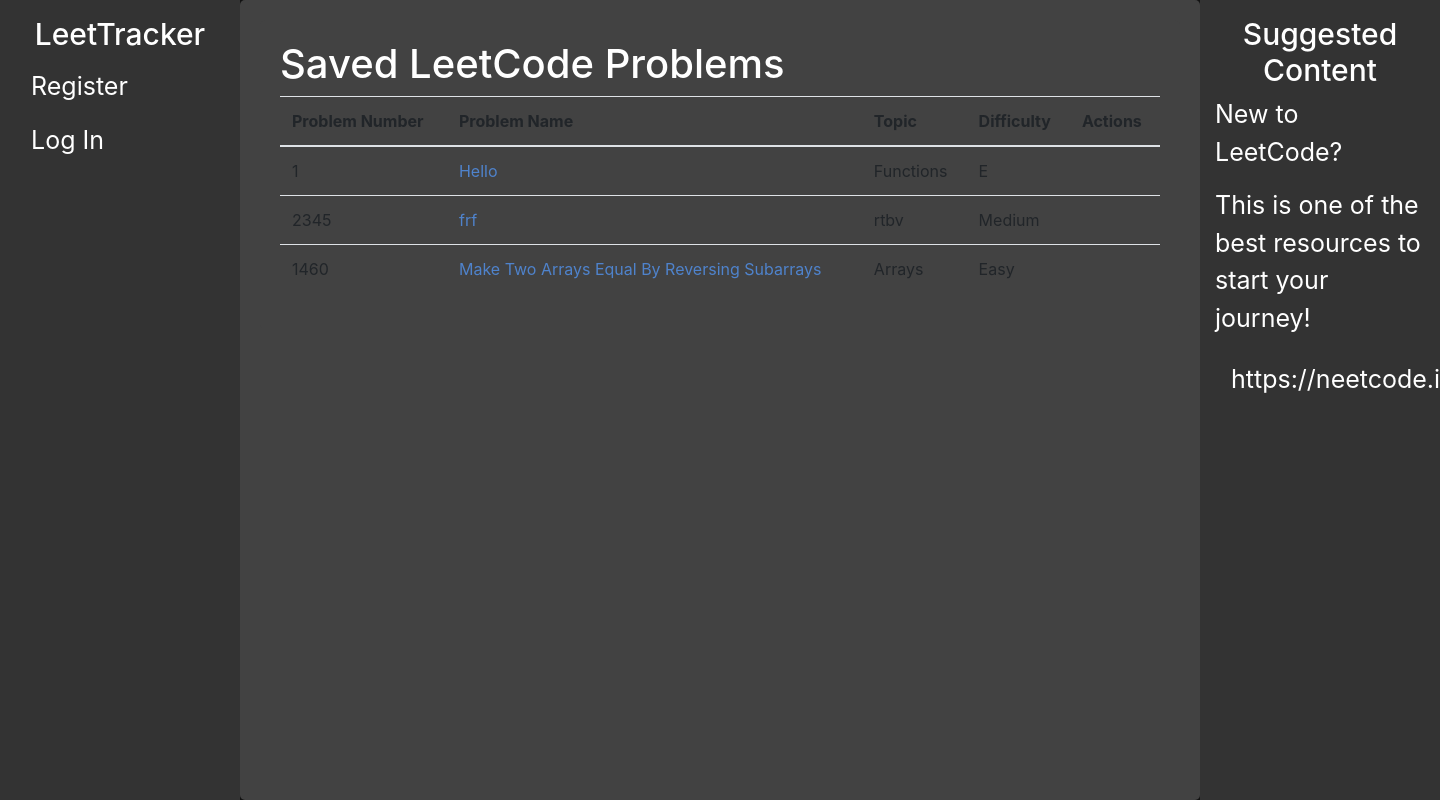
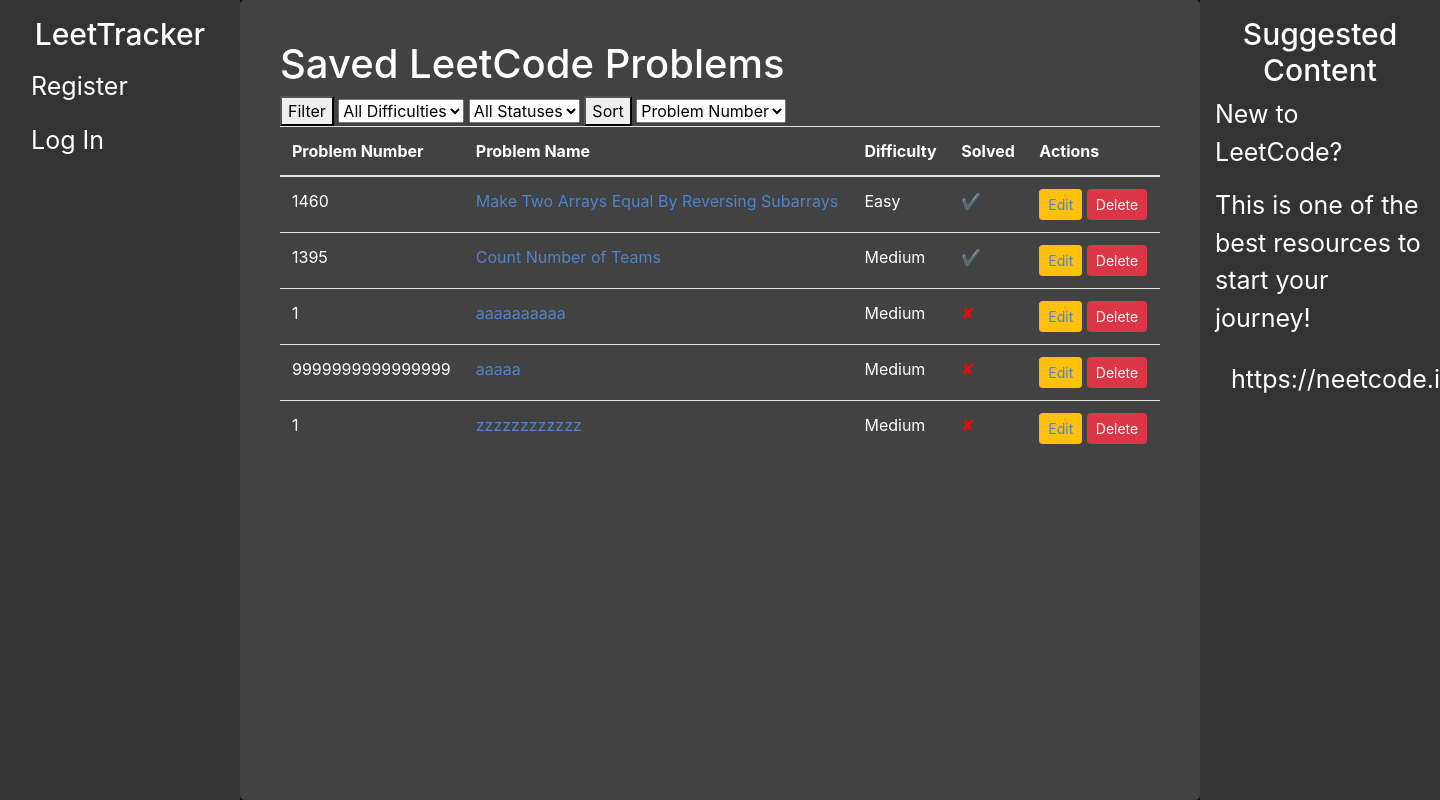
Before and after one commit to appleraincoat/LeetTracker, a Django app: page /myproblems in a window 1440 px wide; the page is wider, and only the part inside the window is pictured. Run offline with Django 5.2, Linux system fonts and the light colour scheme; data comes from the database, SQL or seed files in the repository; some libraries are stand-ins or nearby versions.

Commit message:
Add functionality to access problem by topic, filter and sort problems, and enable problems  to have multiple topics

```diff
--- a/leettracker/admin.py
+++ b/leettracker/admin.py
@@ -1,6 +1,7 @@
 from django.contrib import admin
-from .models import User, LeetCodeProblem
+from .models import User, LeetCodeProblem, Topic
 
 # Register your models here.
 admin.site.register(User)
+admin.site.register(Topic)
 admin.site.register(LeetCodeProblem)
--- /dev/null
+++ b/leettracker/static/leettracker/problemlistfunctions.js
@@ -0,0 +1,80 @@
+document.addEventListener('DOMContentLoaded', function() {
+    document.getElementById('filter-button').addEventListener('click', filterTable);
+    document.getElementById('sort-button').addEventListener('click', sortTable);
+
+    function filterTable() {
+        var difficultyInput = document.getElementById('filter-difficulty').value;
+        var solvedInput = document.getElementById('filter-solved').value;
+
+        var table = document.getElementById('problems-table');
+        var tr = table.getElementsByTagName('tr');
+
+        for (var i = 1; i < tr.length; i++) {
+            var tdDifficulty = tr[i].getElementsByTagName('td')[2];
+            var tdSolved = tr[i].getElementsByTagName('td')[3];
+
+            var difficultyText = tdDifficulty ? tdDifficulty.textContent || tdDifficulty.innerText : '';
+            var solvedText = tdSolved ? tdSolved.textContent || tdSolved.innerText : '';
+
+            var showRow = true;
+
+            if (difficultyInput && difficultyText !== difficultyInput) {
+                showRow = false;
+            }
+
+            if (solvedInput) {
+                var solvedValue = solvedText.includes('✔') ? 'True' : 'False';
+                if (solvedValue !== solvedInput) {
+                    showRow = false;
+                }
+            }
+
+            tr[i].style.display = showRow ? '' : 'none';
+        }
+    }
+
+    function sortTable() {
+        var sortOption = document.getElementById('sort-option').value;
+        var table = document.getElementById('problems-table');
+        var rows = Array.prototype.slice.call(table.getElementsByTagName('tr'), 1);
+        var comparator;
+
+        if (sortOption === 'number') {
+            comparator = function(a, b) {
+                return parseInt(a.getElementsByTagName('td')[0].innerText) - parseInt(b.getElementsByTagName('td')[0].innerText);
+            };
+        } else if (sortOption === 'name') {
+            comparator = function(a, b) {
+                return a.getElementsByTagName('td')[1].innerText.localeCompare(b.getElementsByTagName('td')[1].innerText);
+            };
+        }
+
+        rows.sort(comparator);
+
+        for (var i = 0; i < rows.length; i++) {
+            table.getElementsByTagName('tbody')[0].appendChild(rows[i]);
+        }
+    }
+
+    window.deleteProblem = function(problemId) {
+        if (confirm('Are you sure you want to delete this problem?')) {
+            fetch(`/problems/${problemId}/delete/`, {
+                method: 'POST',
+                headers: {
+                    'X-CSRFToken': '{{ csrf_token }}'
+                }
+            })
+            .then(response => {
+                if (response.ok) {
+                    document.getElementById(`problem-${problemId}`).remove();
+                } else {
+                    alert('Failed to delete problem.');
+                }
+            })
+            .catch(error => {
+                console.error('Error:', error);
+                alert('Failed to delete problem.');
+            });
+        }
+    };
+});
--- a/leettracker/static/leettracker/styles.css
+++ b/leettracker/static/leettracker/styles.css
@@ -108,17 +108,6 @@
     color: #3498db; /* A lighter blue for contrast against the dark background */
 }
 
-.difficulty {
-    display: inline-block;
-    padding: 5px 20px;
-    border-radius: 20px; /* Rounded corners for a button-like appearance */
-    background-color: white; /* Blue background, customize per difficulty */
-    color: blue;
-    text-align: center;
-    font-weight: bold;
-    margin-right: 20px;
-    pointer-events: none; /* Makes it non-interactive */
-    user-select: none; /* Prevents text selection */
-    width: 100px;
-    height: 20px;
+.table {
+    color: white;
 }
--- a/leettracker/templates/leettracker/layout.html
+++ b/leettracker/templates/leettracker/layout.html
@@ -18,7 +18,7 @@
                     {% if user.is_authenticated %}
                         <li class="nav-item"><a class="nav-link" href="{% url 'index' %}">Home</a></li>
                         <li class="nav-item"><a class="nav-link" href="{% url 'myproblems' %}">My Problems</a></li>
-                        <li class="nav-item"><a class="nav-link" href="{% url 'topics' %}">Topics</a></li>
+                        <li class="nav-item"><a class="nav-link" href="{% url 'selectbytopic' %}">Select By Topic</a></li>
                         <li class="nav-item"><a class="nav-link" href="{% url 'newentry' %}">New Entry</a></li>
                         <li class="nav-item"><a class="nav-link" href="{% url 'logout' %}">Log Out</a></li>
                     {% else %}
--- a/leettracker/templates/leettracker/myproblems.html
+++ b/leettracker/templates/leettracker/myproblems.html
@@ -1,28 +1,63 @@
 {% extends "leettracker/layout.html" %}
 {% load static %}
+
+{% block javascript %}
+<script src="{% static 'leettracker/problemlistfunctions.js' %}"></script>
+{% endblock %}
 
 {% block body %}
 <div id="main-content">
     <h1>Saved LeetCode Problems</h1>
-    <table class="table">
+
+    <!-- Filter and Sort Section -->
+
+    <div class="filter-sort-section">
+        <button id="filter-button">Filter</button>
+        <select id="filter-difficulty">
+            <option value="">All Difficulties</option>
+            <option value="Easy">Easy</option>
+            <option value="Medium">Medium</option>
+            <option value="Hard">Hard</option>
+        </select>
+        <select id="filter-solved">
+            <option value="">All Statuses</option>
+            <option value="True">Solved</option>
+            <option value="False">Unsolved</option>
+        </select>
+
+        <button id="sort-button">Sort</button>
+        <select id="sort-option">
+            <option value="number">Problem Number</option>
+            <option value="name">Problem Name</option>
+        </select>
+    </div>
+
+    <table class="table" id="problems-table">
         <thead>
             <tr>
                 <th>Problem Number</th>
                 <th>Problem Name</th>
-                <th>Topic</th>
                 <th>Difficulty</th>
+                <th>Solved</th>
                 <th>Actions</th>
             </tr>
         </thead>
         <tbody>
             {% for problem in problems %}
-            <tr>
+            <tr id="problem-{{ problem.id }}">
                 <td>{{ problem.problem_number }}</td>
                 <td><a href="{% url 'displayproblem' problem.id %}">{{ problem.problem_name }}</a></td>
-                <td>{{ problem.topic }}</td>
                 <td>{{ problem.difficulty }}</td>
                 <td>
-                    <!-- Add link to a problem detail page or edit page if needed -->
+                    {% if problem.status %}
+                    <span style="color: green;">&#10004;</span> <!-- Green check mark -->
+                    {% else %}
+                    <span style="color: red;">&#10008;</span> <!-- Red cross mark -->
+                    {% endif %}
+                </td>
+                <td>
+                    <a href="{% url 'editproblem' problem.id %}" class="btn btn-warning btn-sm">Edit</a>
+                    <button class="btn btn-danger btn-sm" onclick="deleteProblem({{ problem.id }})">Delete</button>
                 </td>
             </tr>
             {% empty %}
--- a/leettracker/urls.py
+++ b/leettracker/urls.py
@@ -9,5 +9,8 @@
     path("newentry", views.newentry, name="newentry"),
     path("myproblems", views.myproblems, name='myproblems'),
     path('problems/<int:problem_id>/', views.displayproblem, name='displayproblem'),
-    path('topics', views.topics, name='topics'),
+    path('selectbytopic', views.selectbytopic, name='selectbytopic'),
+    path('selectbytopic/<int:topic_id>/', views.problemsbytopic, name='problemsbytopic'),
+    path('problems/<int:problem_id>/delete/', views.deleteproblem, name='deleteproblem'),
+    path('problems/<int:problem_id>/edit/', views.editproblem, name='editproblem'),
 ]
--- a/leettracker/views.py
+++ b/leettracker/views.py
@@ -1,11 +1,15 @@
 from django.contrib.auth import authenticate, login, logout
 from django.db import IntegrityError
+from django.db.models import Count
 from django.http import HttpResponse, HttpResponseRedirect
 from django.shortcuts import get_object_or_404, render, redirect
 from django.urls import reverse
 from django import forms
+from django.http import JsonResponse
+from django.views.decorators.csrf import csrf_exempt
+from django.views.decorators.http import require_POST
 
-from .models import User, LeetCodeProblem
+from .models import User, LeetCodeProblem, Topic
 
 # Create your views here.
 
@@ -92,10 +96,9 @@
             'class': 'form-control'
         })
     )
-    topic = forms.CharField(
-        max_length=100,
+    topics = forms.CharField(
         widget=forms.TextInput(attrs={
-            'placeholder': 'Enter Topic',
+            'placeholder': 'Enter Topics (comma separated)',
             'class': 'form-control'
         })
     )
@@ -146,7 +149,6 @@
                 problem_number=form.cleaned_data['problem_number'],
                 solution=form.cleaned_data.get('solution', ''),
                 notes=form.cleaned_data.get('notes', ''),
-                topic=form.cleaned_data['topic'],
                 time_complexity=form.cleaned_data.get('time_complexity', ''),
                 space_complexity=form.cleaned_data.get('space_complexity', ''),
                 difficulty=form.cleaned_data['difficulty'],
@@ -154,13 +156,14 @@
                 status=form.cleaned_data['status']
             )
             new_problem.save()
-            return redirect('myproblems')  # Redirect to the listing page after saving
-        else:
-            print("Form is invalid. Errors:", form.errors)
-            return render(request, 'leettracker/newentry.html', {'form': form})
+            topic_names = form.cleaned_data['topics'].split(',')
+            for topic_name in topic_names:
+                topic, created = Topic.objects.get_or_create(name=topic_name.strip())
+                new_problem.topics.add(topic)
+            return redirect('myproblems')
     else:
         form = LeetCodeProblemForm()
-        return render(request, 'leettracker/newentry.html', {'form': form})
+    return render(request, 'leettracker/newentry.html', {'form': form})
 
 def myproblems(request):
     # Fetch all problem instances from the database
@@ -171,7 +174,71 @@
     problem = get_object_or_404(LeetCodeProblem, pk=problem_id)
     return render(request, 'leettracker/displayproblem.html', {'problem': problem})
 
-def topics(request):
+def selectbytopic(request):
     # Fetch distinct topics and order them alphabetically
-    topics = LeetCodeProblem.objects.values_list('topic', flat=True).distinct().order_by('topic')
-    return render(request, 'leettracker/topics.html', {'topics': topics})
+    topics = LeetCodeProblem.objects.values_list('topics', flat=True).distinct().order_by('topics')
+    return render(request, 'leettracker/selectbytopic.html', {'topics': topics})
+
+def cleanup_topics():
+    Topic.objects.annotate(problem_count=Count('leetcodeproblem')).filter(problem_count=0).delete()
+
+@csrf_exempt
+@require_POST
+def deleteproblem(request, problem_id):
+    problem = get_object_or_404(LeetCodeProblem, id=problem_id)
+    problem.delete()
+    cleanup_topics()  # Clean up orphaned topics
+
+    if request.headers.get('x-requested-with') == 'XMLHttpRequest':
+        return JsonResponse({'success': True})
+    else:
+        return redirect('myproblems')
+
+def editproblem(request, problem_id):
+    problem = get_object_or_404(LeetCodeProblem, id=problem_id)
+    if request.method == "POST":
+        form = LeetCodeProblemForm(request.POST)
+        if form.is_valid():
+            problem.problem_name = form.cleaned_data['problem_name']
+            problem.problem_number = form.cleaned_data['problem_number']
+            problem.solution = form.cleaned_data.get('solution', '')
+            problem.notes = form.cleaned_data.get('notes', '')
+            problem.time_complexity = form.cleaned_data.get('time_complexity', '')
+            problem.space_complexity = form.cleaned_data.get('space_complexity', '')
+            problem.difficulty = form.cleaned_data['difficulty']
+            problem.problem_link = form.cleaned_data['problem_link']
+            problem.status = form.cleaned_data['status']
+            problem.save()
+
+            problem.topics.clear()
+            topic_names = form.cleaned_data['topics'].split(',')
+            for topic_name in topic_names:
+                topic, created = Topic.objects.get_or_create(name=topic_name.strip())
+                problem.topics.add(topic)
+
+            cleanup_topics()  # Clean up orphaned topics
+            return redirect('displayproblem', problem_id=problem.id)
+    else:
+        initial_data = {
+            'problem_name': problem.problem_name,
+            'problem_number': problem.problem_number,
+            'solution': problem.solution,
+            'notes': problem.notes,
+            'topics': ', '.join([topic.name for topic in problem.topics.all()]),
+            'time_complexity': problem.time_complexity,
+            'space_complexity': problem.space_complexity,
+            'difficulty': problem.difficulty,
+            'problem_link': problem.problem_link,
+            'status': problem.status
+        }
+        form = LeetCodeProblemForm(initial=initial_data)
+    return render(request, 'leettracker/editproblem.html', {'form': form, 'problem': problem})
+
+def problemsbytopic(request, topic_id):
+    topic = get_object_or_404(Topic, id=topic_id)
+    problems = LeetCodeProblem.objects.filter(topics=topic)
+    return render(request, 'leettracker/problemsbytopic.html', {'topic': topic, 'problems': problems})
+
+def selectbytopic(request):
+    topics = Topic.objects.all().order_by('name')
+    return render(request, 'leettracker/selectbytopic.html', {'topics': topics})
```
Also changed, not shown: leettracker/models.py (+8 -2 lines), leettracker/templates/leettracker/displayproblem.html (+9 -0 lines), leettracker/templates/leettracker/editproblem.html (added, +17 -0 lines), leettracker/templates/leettracker/formbase.html (added, +72 -0 lines), leettracker/templates/leettracker/newentry.html (+12 -59 lines), leettracker/templates/leettracker/problemsbytopic.html (added, +75 -0 lines), leettracker/templates/leettracker/selectbytopic.html (added, +20 -0 lines), leettracker/templates/leettracker/topics.html (deleted, +0 -17 lines), db.sqlite3, leettracker/migrations/0007_topic_remove_leetcodeproblem_topic_and_more.py (added), leettracker/migrations/0008_alter_topic_name.py (added).
